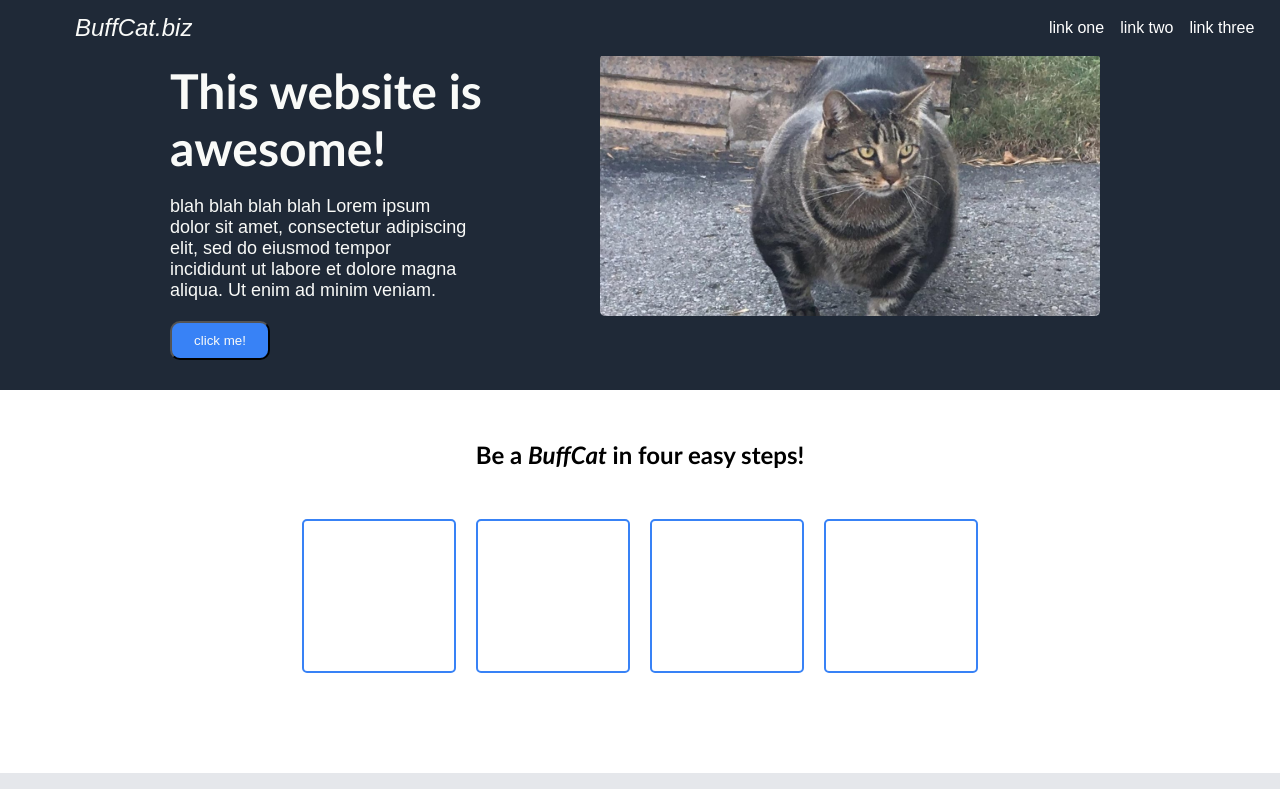
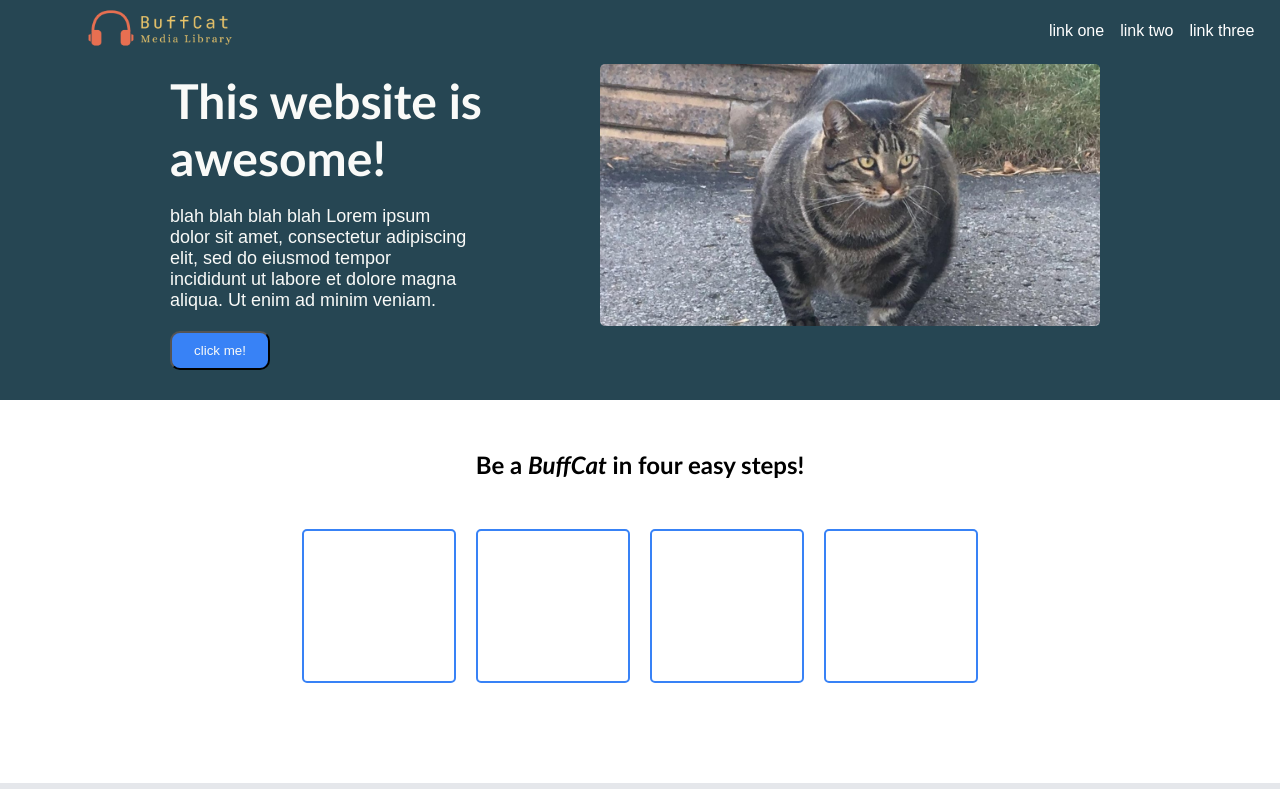
Before and after one commit to klchambers/odin-project-landing-page, a plain HTML site: page index.html in a window 1280 px wide. Shown: the top 789 px of the page. Drawn offline with Linux system fonts and the light colour scheme.

Commit message:
Add new images

```diff
--- a/index.html
+++ b/index.html
@@ -14,7 +14,8 @@
         <div class="header">
             <div class="toolbar">
                 <div class="left">
-                    <em>BuffCat.biz</em>
+                    <a href="index.html"><img class="logo" src="./images/BuffCat/2.png" alt = "BuffCat logo">
+                    </a>
                 </div>
                 <ul class="right">
                     <a href="#">link one</a>
@@ -65,7 +66,7 @@
 
         <div class="footer">
             <p>Copyright © BuffCat.biz 2022</p>
-          </div>
+        </div>
 
     </body>
 
--- a/stylesheet.css
+++ b/stylesheet.css
@@ -15,6 +15,7 @@ body {
     flex-direction: row;
     align-items: center;
     width: fit-content;
+    margin-top: 10px;
 }
 
 img {
@@ -23,9 +24,19 @@ img {
     border-radius: 5px;
 }
 
+.headerImg {
+    width: 300px;
+    height: auto;
+}
+
+.logo {
+    height: 50px;
+    width: auto
+}
+
 .header {
     margin: 0;
-    background-color: #1F2937;
+    background-color: #264653;
     color: #F9FAF8;
     padding: 10px;
     padding-bottom: 30px;
@@ -40,7 +51,7 @@ img {
     justify-content: space-between;
     gap: 8px;
     padding-bottom: 5px;
-    background-color: #1F2937;
+    background-color: #264653;
     vertical-align: top;
     position: fixed;
     top: 0;
@@ -51,6 +62,7 @@ img {
     padding-right: 2%;
     align-items: center;
     overflow: fixed;
+    color: #e9c46a;
 }
 
 .infobox {
@@ -70,6 +82,7 @@ img {
     display: flex;
     justify-content: flex-end;
     gap: 16px;
+    color: #e9c46a;;
 }
 
 .left {
@@ -219,7 +232,7 @@ h2 {
 .footer {
     flex-grow: 1;
     display: flex;
-    background-color: #1F2937;
+    background-color: #264653;
     color: #F9FAF8;
     flex-direction: row;
     bottom: 0;
@@ -227,4 +240,6 @@ h2 {
     flex-shrink: 0;
     min-width: 100%;
     margin-top: 20px;
+    text-align: center;
+    justify-content: center;
 }
```
Also changed, not shown: images/BuffCat/1.png (added), images/BuffCat/2.png (added), images/BuffCat/light/1.png (added), images/BuffCat/light/2.png (added), images/BuffCat/light/3 copy.png (added), images/BuffCat/light/3.png (added), images/BuffCat/light/4.png (added), 1 other file.
